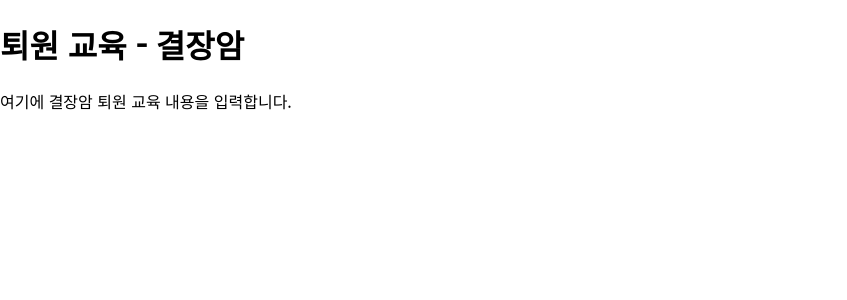
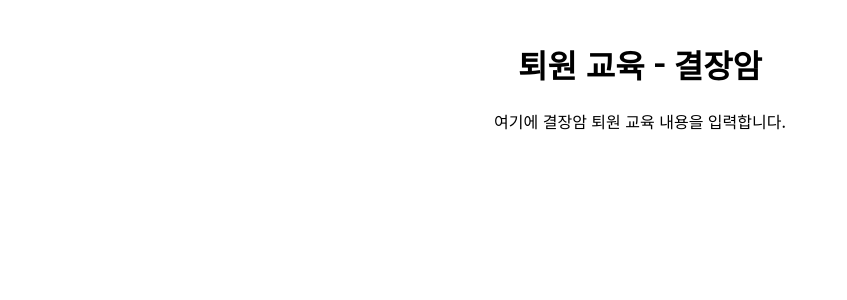
Before and after one commit to samgulza/samgulza.github.io, a Jekyll site: the page pages/discharge-colon.html, which Jekyll copies as it is, in a window 1280 px wide. Shown: the top 300 px of the page, without its empty margins (0-847 px from the left). Built offline with Jekyll 4.4.1, drawn with Linux system fonts in a browser that asks for light colours.

Commit message:
Update discharge-colon.html

```diff
--- a/pages/discharge-colon.html
+++ b/pages/discharge-colon.html
@@ -5,9 +5,20 @@
   <meta name="viewport" content="width=device-width, initial-scale=1.0">
   <title>퇴원 교육 - 결장암</title>
   <link rel="stylesheet" href="../assets/css/styles.css">
-  <style>
+    <style>
     @import url('https://fonts.googleapis.com/css2?family=Noto+Sans+KR&display=swap');
+    /* 추가된 스타일 */
+    .content-container {
+      max-width: 800px; /* 최대 너비 설정 */
+      margin: 0 auto; /* 수평 중앙 정렬 */
+      padding: 20px; /* 내부 여백 */
+      text-align: center; /* 텍스트 가운데 정렬 */
+    }
+
+    /* 필요에 따라 더 세부적인 스타일 추가 */
   </style>
+</head>
+<body>
 </head>
 <body>
   <div class="content-container">
```
